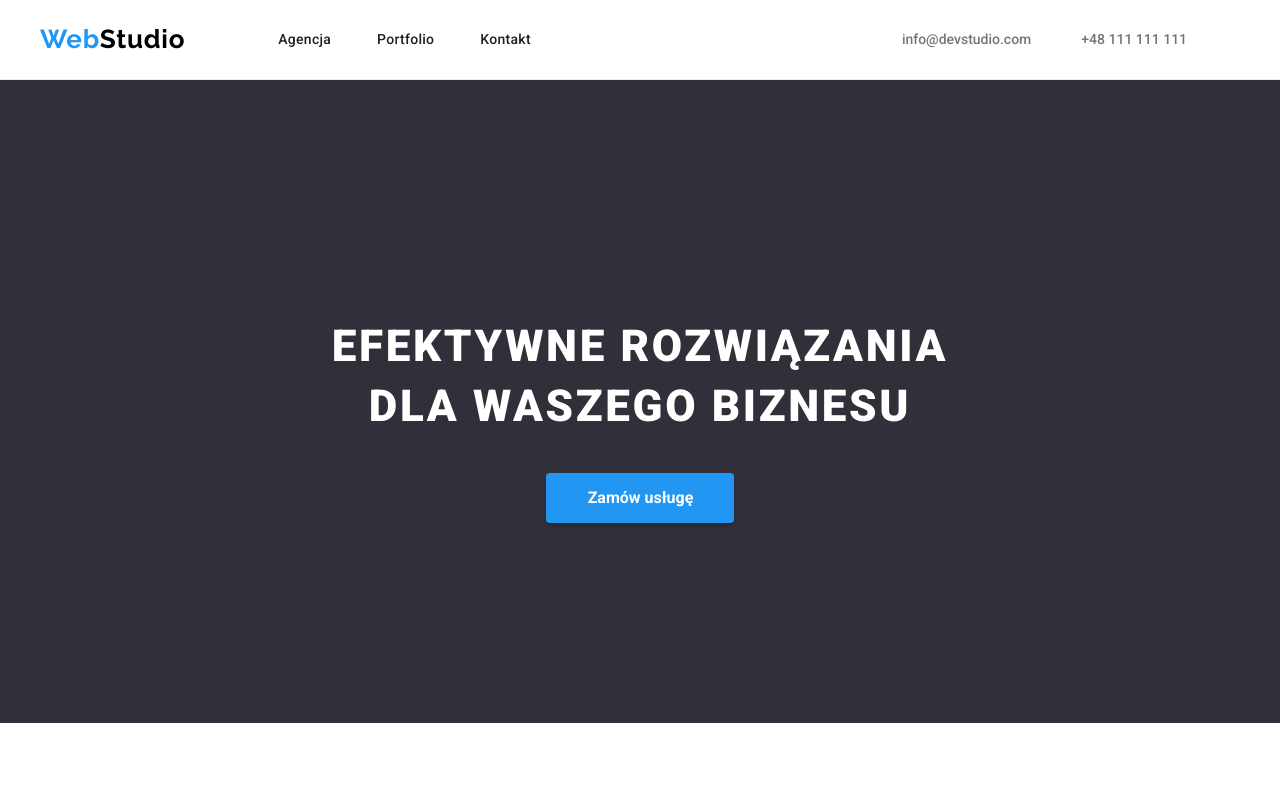
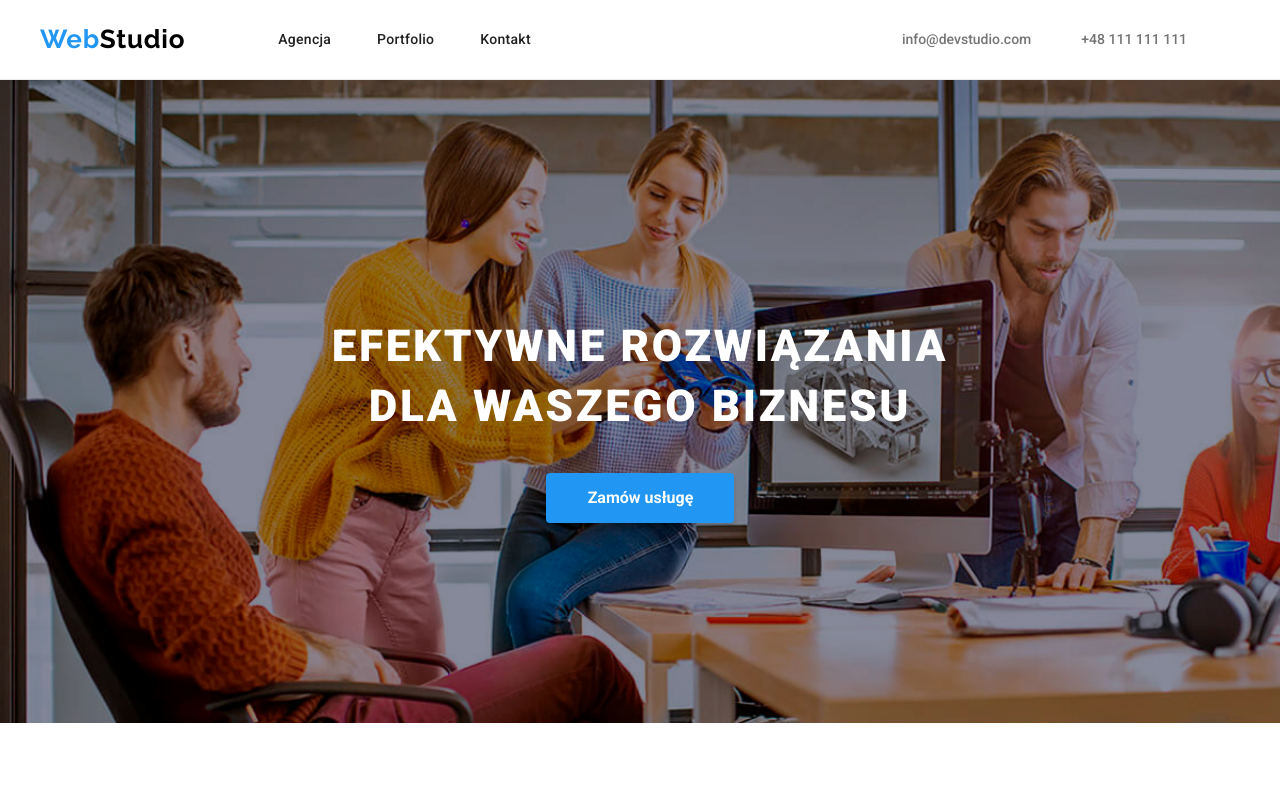
Before and after one commit to jaworskiwojciech/goit-markup-hw-04, a plain HTML site: page index.html in a window 1280 px wide. Shown: the top 800 px of the page. Drawn offline with Linux system fonts and the light colour scheme.

Commit message:
added section-primary background

```diff
--- a/css/styles.css
+++ b/css/styles.css
@@ -203,6 +203,9 @@ header {
   flex-direction: column;
   align-items: center;
   background-color: var(--footer-section-color);
+  background-image: url(/images/buisness-section-background.jpg);
+  background-repeat: no-repeat;
+  background-size: cover;
   padding: 200px 452px;
 }
 .header-primary {
```
